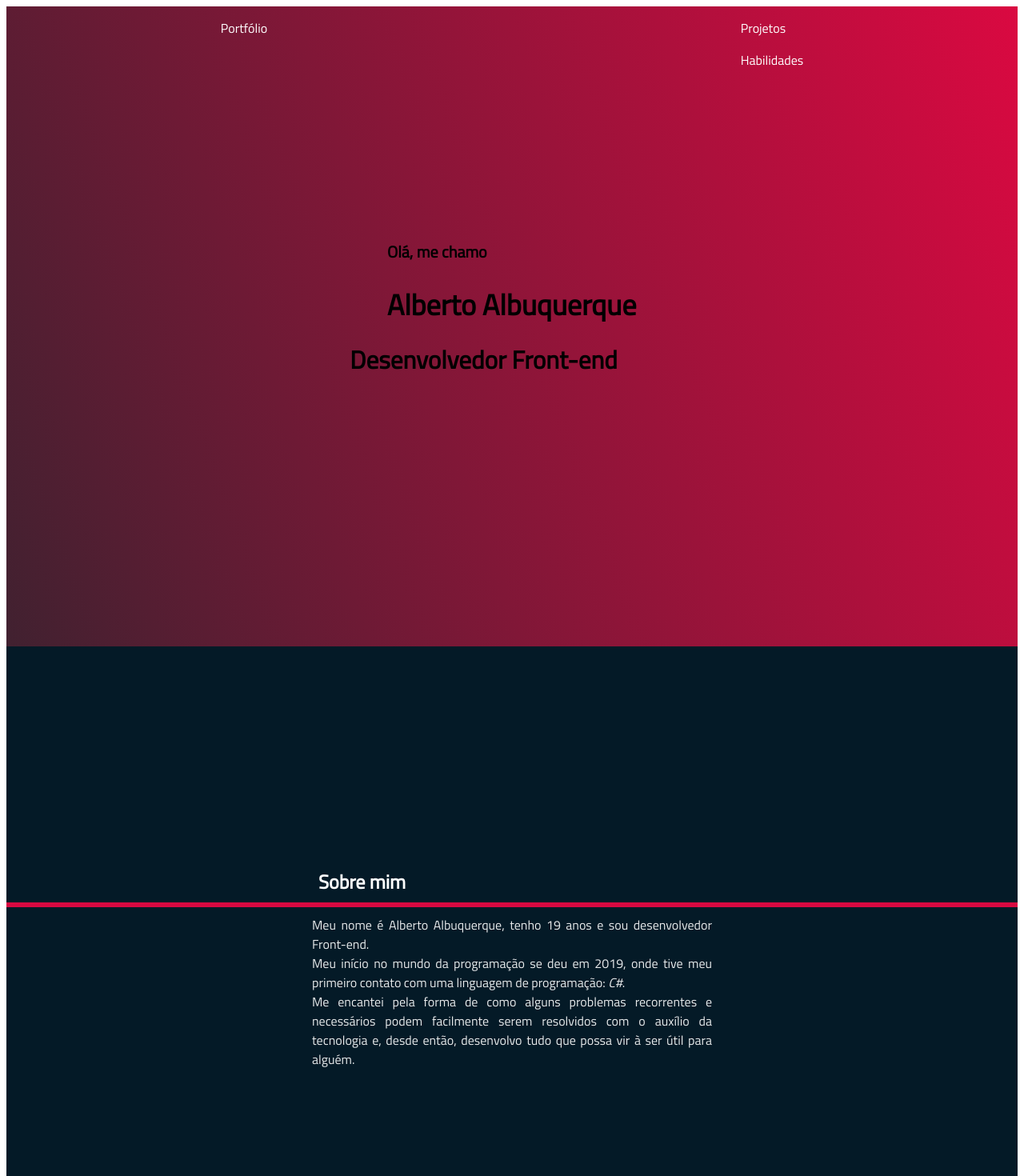
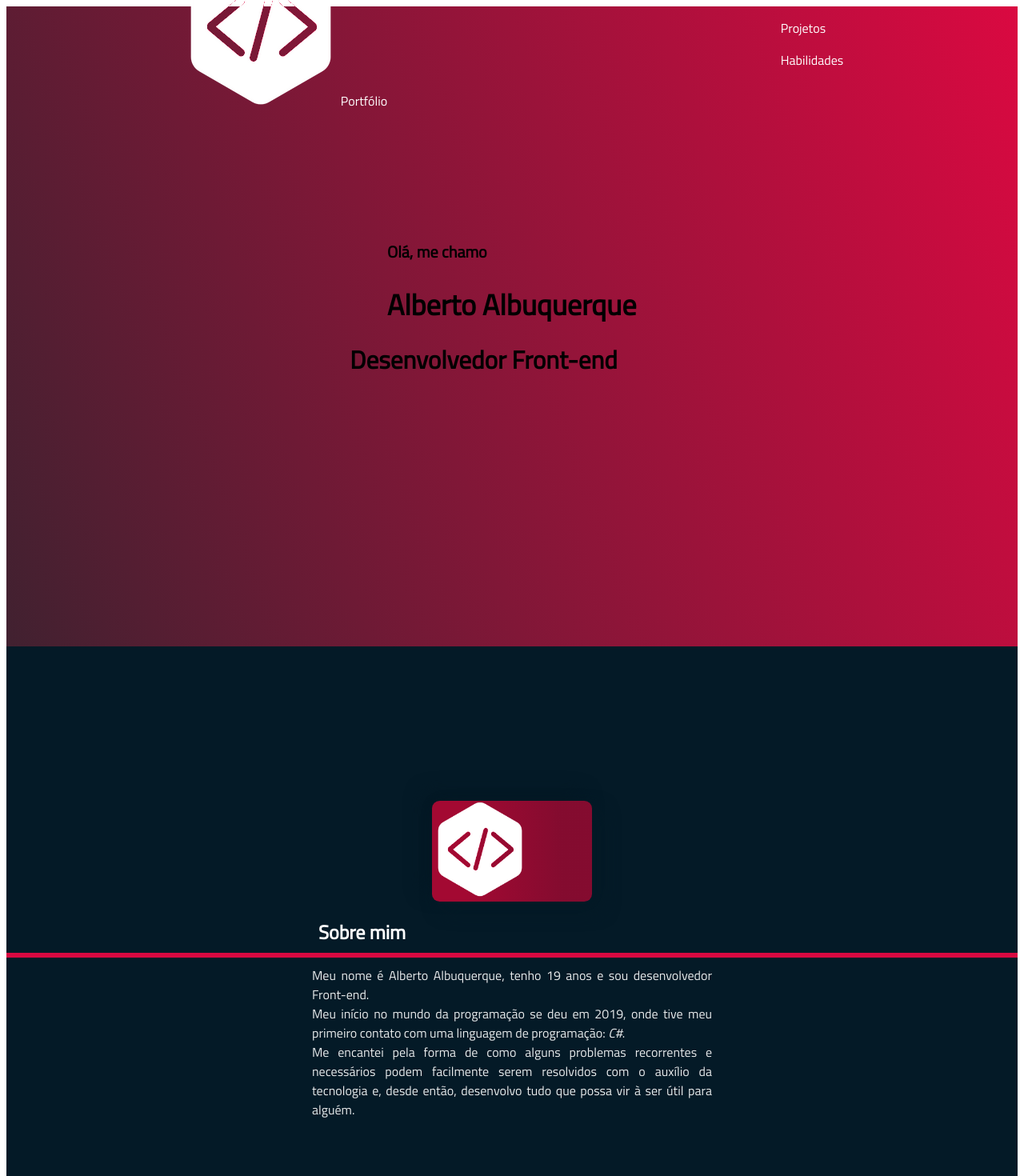
Before and after one commit to allbertuu/portfolio, a React (Create React App) app: page / in a window 1280 px wide. Shown: the top 1470 px of the page at 80% size. Built offline with nearby package versions, Linux system fonts and the light colour scheme.

Commit message:
add logo to project

```diff
--- a/public/index.html
+++ b/public/index.html
@@ -12,7 +12,7 @@
   <meta name="keywords"
     content="sites, web, desenvolvimento, frontend, alberto albuquerque, programador, front-end, designer, ui, website, portfólio" />
   <meta name="viewport" content="width=device-width, initial-scale=1.0" />
-  <meta name="theme-color" content="#e30842" />
+  <meta name="theme-color" content="#da0941" />
   <meta name="copyright" content="Alberto A. 2022" />
   <meta http-equiv="content-language" content="pt-br" />
 
--- a/src/App.js
+++ b/src/App.js
@@ -4,9 +4,10 @@ import sr from './assets/scripts/ScrollReveal';
 import { initScrollReveal } from './assets/scripts/initScrollReveal';
 
 import Header from './components/layout/Header';
-
 import Button from './components/Button';
 import CardProject from './components/CardProject';
+
+import imgLogo from './assets/imgs/logo-transparent.png';
 
 // styles
 import './App.scss';
@@ -58,7 +59,7 @@ function App() {
 
         <section id='s_aboutMe'>
           <div className="box delaySmallReveal intervalCardReveal">
-
+            <img src={imgLogo} alt="Second logo" />
           </div>
           <div className="c_aboutMe intervalCardReveal">
             <h2 className="delaySmallReveal">
--- a/src/App.scss
+++ b/src/App.scss
@@ -76,10 +76,15 @@ section {
 
   .box {
     @apply w-64 lg:w-80
-    h-64 lg:h-80;
+    h-64 lg:h-80
+    flex justify-center items-center;
     border-radius: 0.6rem;
     background: linear-gradient(88deg, $primary-color-dark 20%, $primary-color-darker 80%);
     box-shadow: 11px 11px 22px #041a26, -11px -11px 22px #041824;
+
+    img {
+      width: 60%;
+    }
   }
 
   .c_aboutMe {
--- a/src/assets/sass/Header.scss
+++ b/src/assets/sass/Header.scss
@@ -13,6 +13,12 @@ header {
   z-index: 99;
 
   .c_logo {
+    @apply flex items-center gap-2;
+
+    img {
+      @apply h-8 md:h-9;
+    }
+
     color: white;
   }
 
--- a/src/components/layout/Header.js
+++ b/src/components/layout/Header.js
@@ -4,6 +4,8 @@ import { scrollTo } from '../../assets/scripts/scrollTo';
 // styles
 import '../../assets/sass/Header.scss';
 import btn from '../../assets/sass/Button.module.scss';
+// imgs and icons
+import imgLogo from '../../assets/imgs/logo-transparent.png';
 
 function Header() {
 
@@ -43,6 +45,7 @@ function Header() {
   return (
     <header>
       <div className='c_logo absolute md:relative'>
+        <img src={imgLogo} alt="Logo" />
         Portfólio
       </div>
 
```
Also changed, not shown: src/assets/imgs/logo-transparent.png (added), 1 other file (tests, documents, lock files or other folders).
